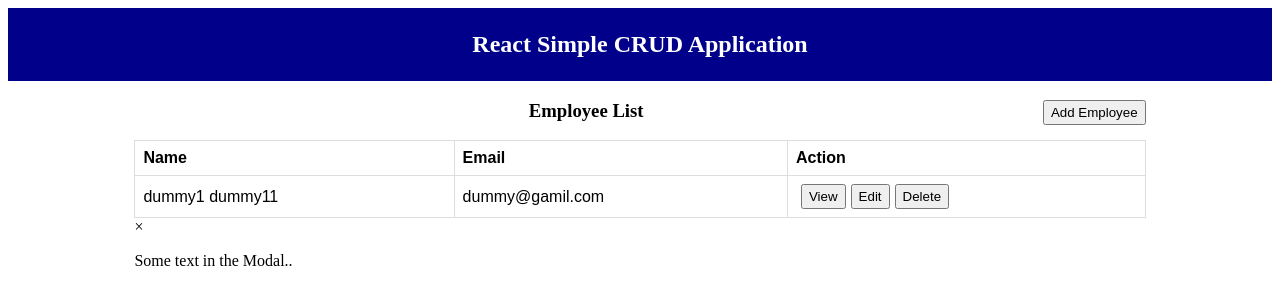
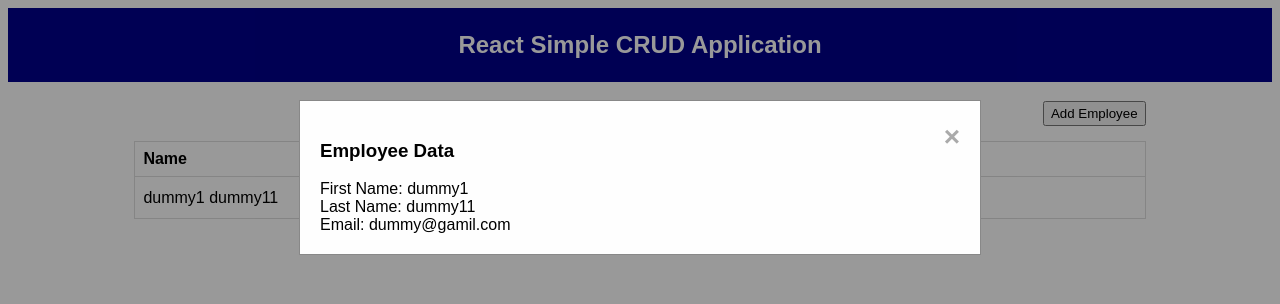
Before and after one commit to ruxsara/CRUD, a React (Vite) app: page / in a window 1280 px wide. Both pictures are taken after a click on the button "View". Shown: the top 304 px of the page. Built offline with nearby package versions, Linux system fonts and the light colour scheme.

Commit message:
Feat: created EditEmployee component

```diff
--- /dev/null
+++ b/src/Components/EditEmployee.tsx
@@ -0,0 +1,3 @@
+export const EditEmployee=()=>{
+    return <div></div>
+}
--- a/src/Components/EmployeeList.tsx
+++ b/src/Components/EmployeeList.tsx
@@ -1,3 +1,4 @@
+import { useState } from "react";
 import { IEmployee } from "./Employee.type";
 import "./EmployeeList.style.css";
 import { EmployeeModal } from "./EmployeeModal";
@@ -9,6 +10,18 @@ type Props = {
 
 export const EmployeeList = (props: Props) => {
   const { list, onDeleteClickHnd } = props;
+
+  const [showModal,setShowModal]= useState(false)
+
+  const viewEmployee=( data:IEmployee)=>{
+    setDataToShow(data)
+    setShowModal(true)
+  }
+
+
+  const onCloseModal=()=> setShowModal(false)
+
+  const [dataToShow,setDataToShow]=useState(null as IEmployee | null)
   return (
     <div>
       <article>
@@ -30,7 +43,7 @@ export const EmployeeList = (props: Props) => {
                 <td>{employee.email}</td>
                 <td>
                   <div>
-                    <input type="button" value="View" />
+                    <input type="button" value="View" onClick={()=>viewEmployee(employee)} />
                     <input type="button" value="Edit" />
                     <input
                       type="button"
@@ -44,7 +57,8 @@ export const EmployeeList = (props: Props) => {
           })}
         </tbody>
       </table>
-      <EmployeeModal />
+      {showModal && dataToShow !== null && (<EmployeeModal onClose={onCloseModal} data={dataToShow} />
+      )}
     </div>
   );
 };
--- a/src/Components/EmployeeModal.style.css
+++ b/src/Components/EmployeeModal.style.css
@@ -2,7 +2,7 @@ body {font-family: Arial, Helvetica, sans-serif;}
 
 
 .modal {
-  display: none;
+  /* display: none;  */
   position: fixed;
   z-index: 1;
   padding-top: 100px;
@@ -20,7 +20,7 @@ body {font-family: Arial, Helvetica, sans-serif;}
   margin: auto;
   padding: 20px;
   border: 1px solid #888;
-  width: 80%;
+  width: 50%;
 }
 
 
--- a/src/Components/EmployeeModal.tsx
+++ b/src/Components/EmployeeModal.tsx
@@ -1,9 +1,32 @@
-export const EmployeeModal = () => {
+import { IEmployee } from "./Employee.type";
+import "./EmployeeModal.style.css";
+
+type Props = {
+  onClose: () => void;
+  data: IEmployee
+};
+export const EmployeeModal = (props: Props) => {
+  const { onClose,data } = props;
   return (
     <div id="myModal" className="modal">
       <div className="modal-content">
-        <span className="close">&times;</span>
-        <p>Some text in the Modal..</p>
+        <span className="close" onClick={onClose}>
+          &times;
+        </span>
+        <h3>Employee Data</h3>
+        <div>
+          <div>
+            <label>First Name: {data.firstName}</label>
+          </div>
+
+          <div>
+            <label>Last Name: {data.lastName}</label>
+          </div>
+
+          <div>
+            <label>Email: {data.email}</label>
+          </div>
+        </div>
       </div>
     </div>
   );
```
